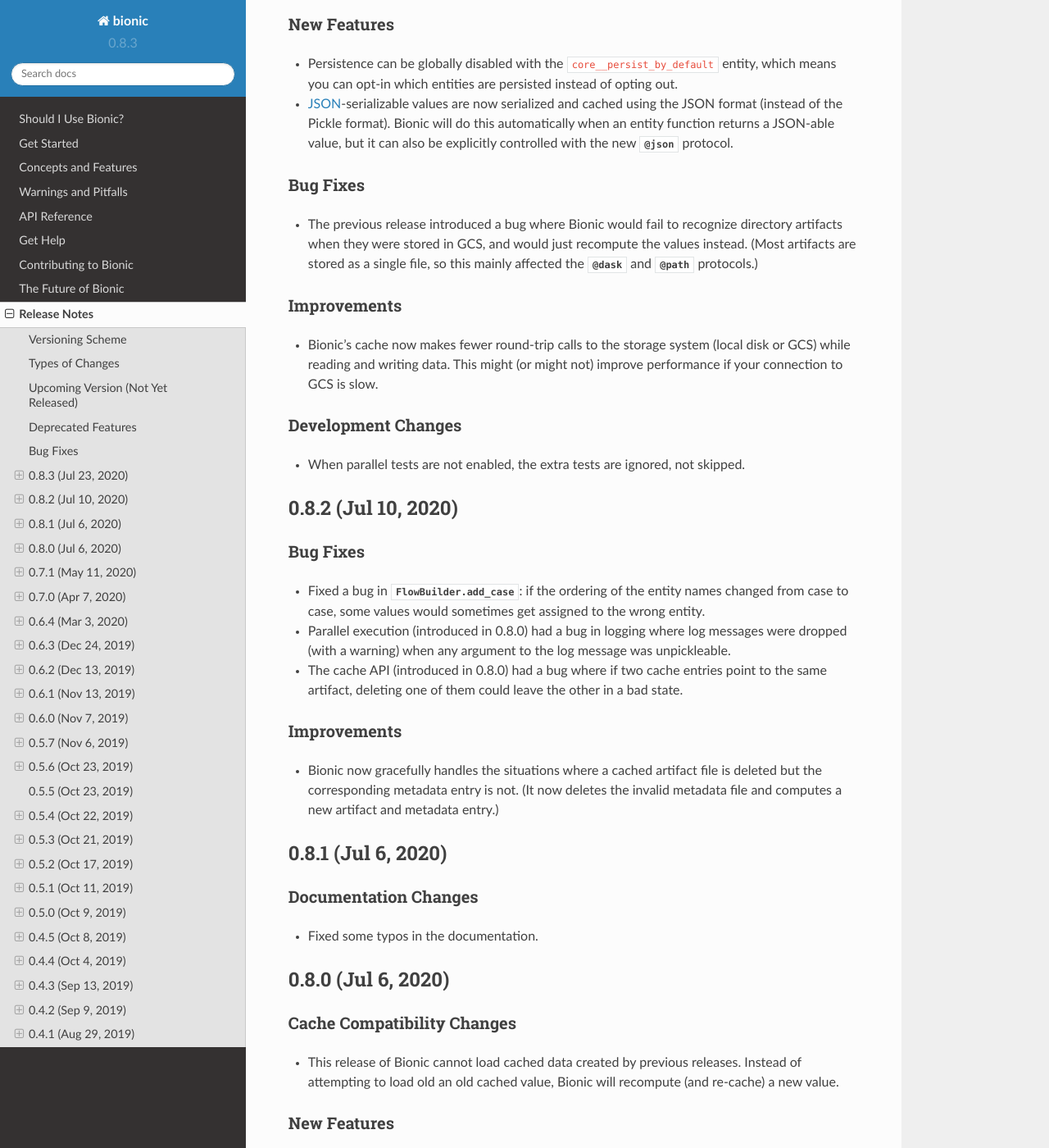
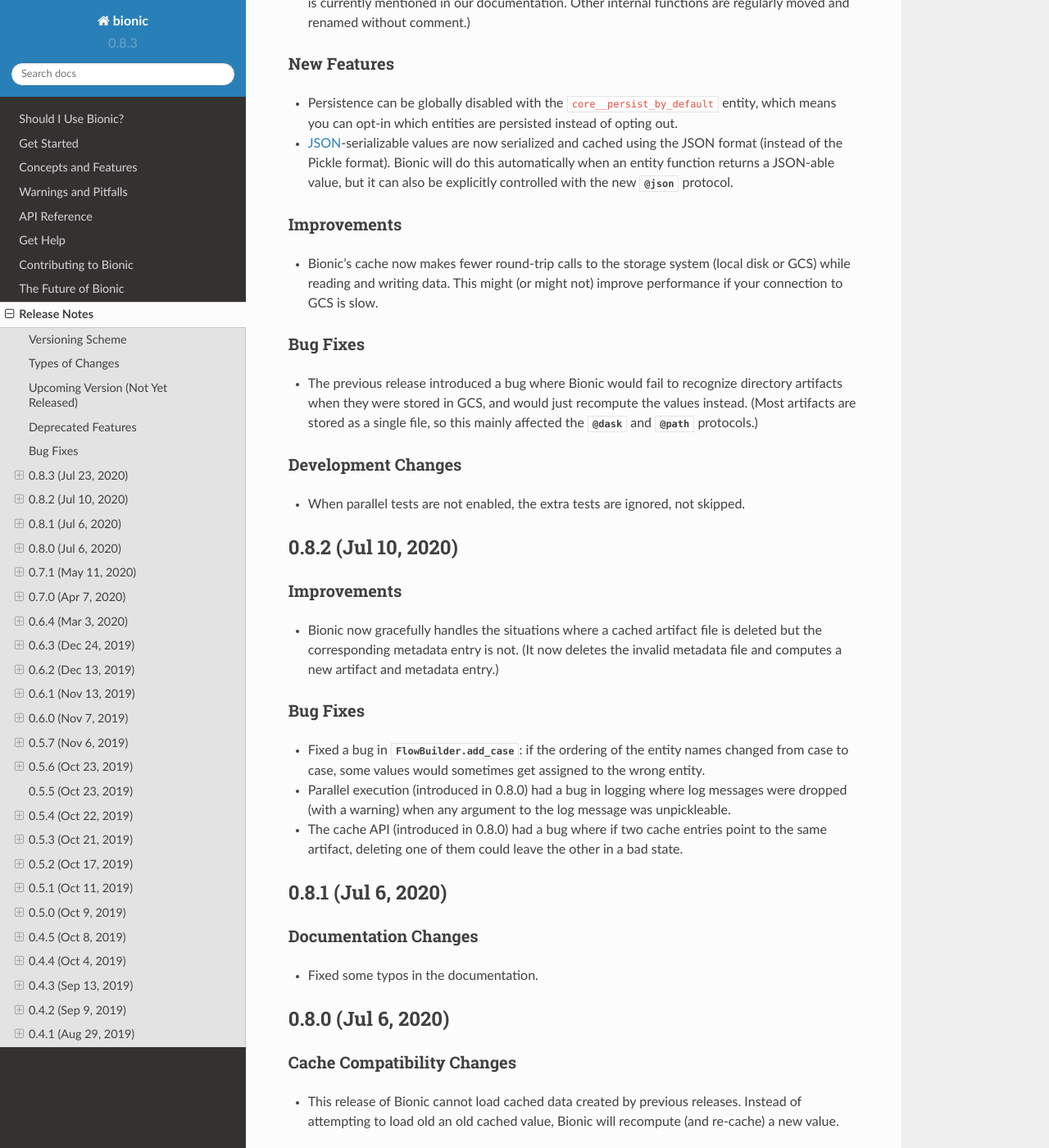
Before and after one commit to square/bionic, a Sphinx documentation site: the page built from docs/release-notes.rst, in a window 1280 px wide and 1400 px high, scrolled down 1924 px. Shown: the whole window at 82% size. Built offline with Sphinx 7.4.7 and the Read the Docs theme 2.0.0, drawn with Linux system fonts in a browser that asks for light colours; part of the change alters nothing that is shown; some of the changed text lies outside the part shown.

```diff
--- a/docs/release-notes.rst
+++ b/docs/release-notes.rst
@@ -55,8 +55,10 @@ For each release, we list the following types of change (in this order):
 - **New Features**: New capabilities which need to be explicitly activated by
   the user, generally through new functions or new arguments to existing
   functions.
-- **Improvements**: Any improvement that doesn't require code changes from the
-  user to activate, such as improved performance or clearer logging.
+- **Improvements**: Any improvements (other than bug fixes) that don't require code
+  changes from the user to activate, such as improved performance or clearer logging.
+- **Bug Fixes**: Any changes in Bionic's behavior that bring it closer to what the
+  existing documentation would lead one to expect.
 - **Documentation Changes**: Significant changes to Bionic's documentation;
   does not include changes associated with anything appearing in these notes
   (those are already assumed to be documented) or small corrections.
@@ -107,6 +109,13 @@ New Features
   automatically when an entity function returns a JSON-able value, but it can also be
   explicitly controlled with the new :func:`@json <bionic.protocol.json>` protocol.
 
+Improvements
+............
+
+- Bionic's cache now makes fewer round-trip calls to the storage system (local disk
+  or GCS) while reading and writing data. This might (or might not) improve performance
+  if your connection to GCS is slow.
+
 Bug Fixes
 .........
 
@@ -116,13 +125,6 @@ Bug Fixes
   :func:`@dask <bionic.protocol.dask>` and :func:`@path <bionic.protocol.path>`
   protocols.)
 
-Improvements
-............
-
-- Bionic's cache now makes fewer round-trip calls to the storage system (local disk
-  or GCS) while reading and writing data. This might (or might not) improve performance
-  if your connection to GCS is slow.
-
 Development Changes
 ...................
 
@@ -130,6 +132,13 @@ Development Changes
 
 0.8.2 (Jul 10, 2020)
 --------------------
+
+Improvements
+............
+
+- Bionic now gracefully handles the situations where a cached artifact file is deleted
+  but the corresponding metadata entry is not. (It now deletes the invalid metadata file
+  and computes a new artifact and metadata entry.)
 
 Bug Fixes
 .........
@@ -141,13 +150,6 @@ Bug Fixes
   dropped (with a warning) when any argument to the log message was unpickleable.
 - The cache API (introduced in 0.8.0) had a bug where if two cache entries point to the
   same artifact, deleting one of them could leave the other in a bad state.
-
-Improvements
-............
-
-- Bionic now gracefully handles the situations where a cached artifact file is deleted
-  but the corresponding metadata entry is not. (It now deletes the invalid metadata file
-  and computes a new artifact and metadata entry.)
 
 0.8.1 (Jul 6, 2020)
 --------------------
```
